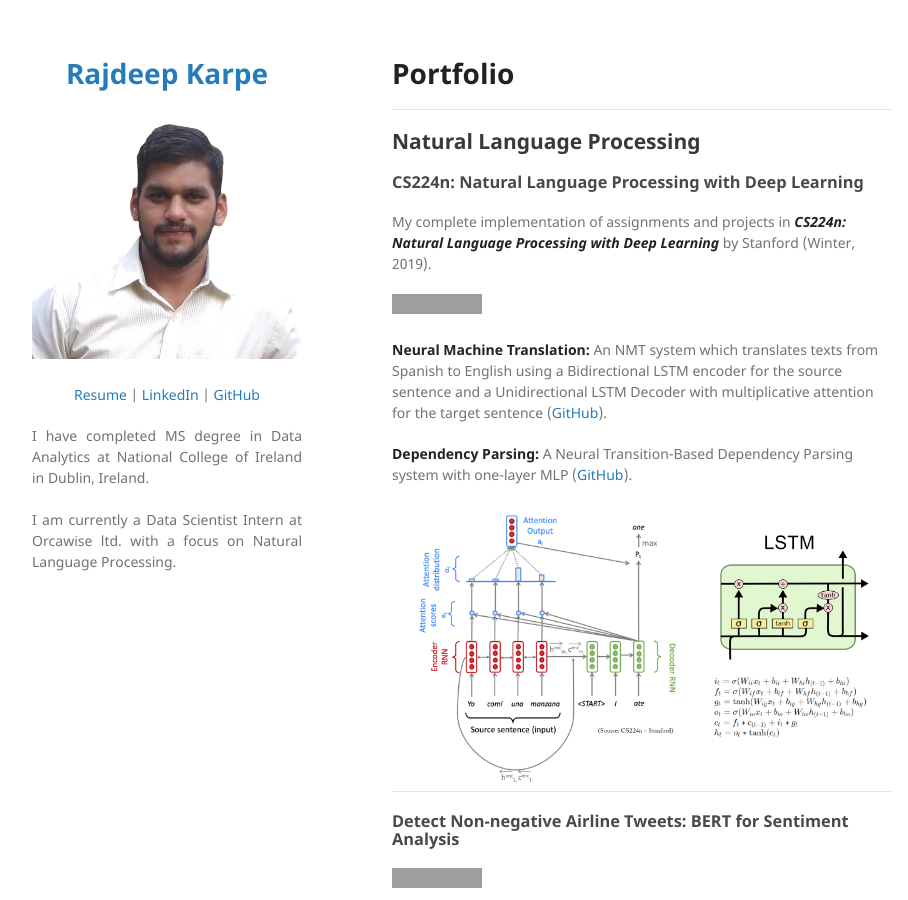
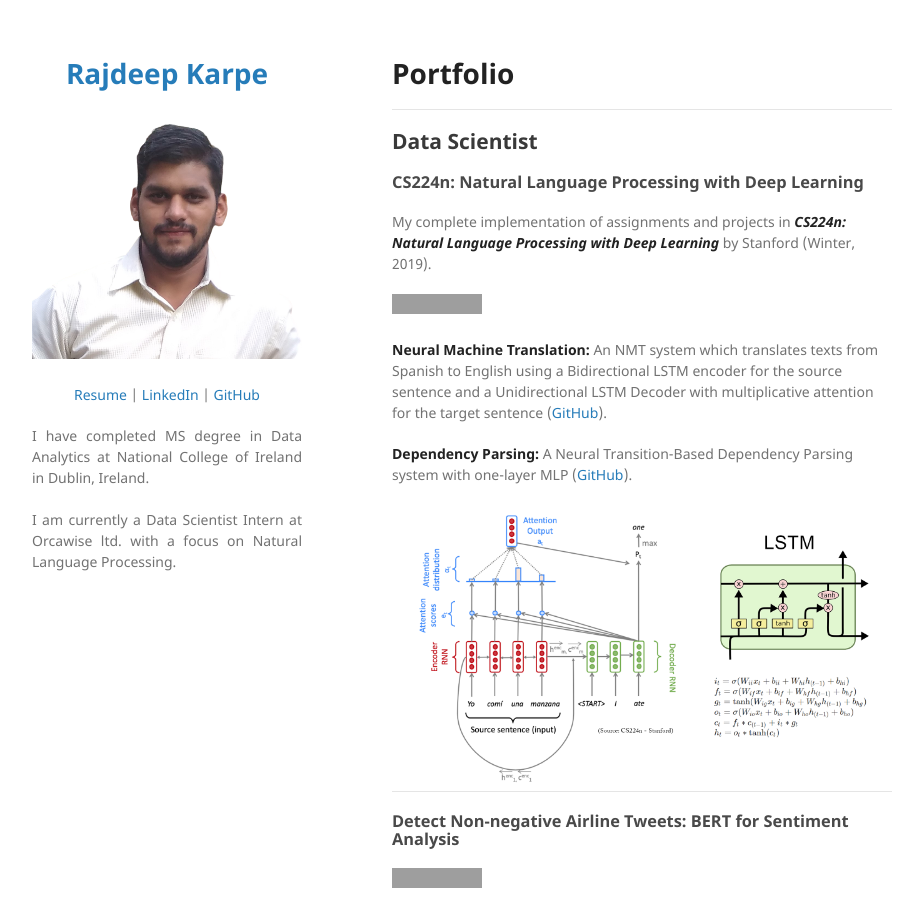
Before and after one commit to RajdeepKarpe22/RajdeepKarpe22.github.io, a Jekyll site: the page built from index.md, in a window 1280 px wide and 900 px high. Shown: the whole window, without its empty margins (178-1086 px from the left). Built offline with Jekyll 4.4.1, drawn with Linux system fonts in a browser that asks for light colours; our own code applies the rules of GitHub Pages for plain Markdown files; grey boxes are pictures that could not be loaded.

Commit message:
Update index.md

```diff
--- a/index.md
+++ b/index.md
@@ -1,6 +1,6 @@
 # Portfolio
 ---
-## Natural Language Processing
+## Data Scientist
 
 ### CS224n: Natural Language Processing with Deep Learning
 
```
